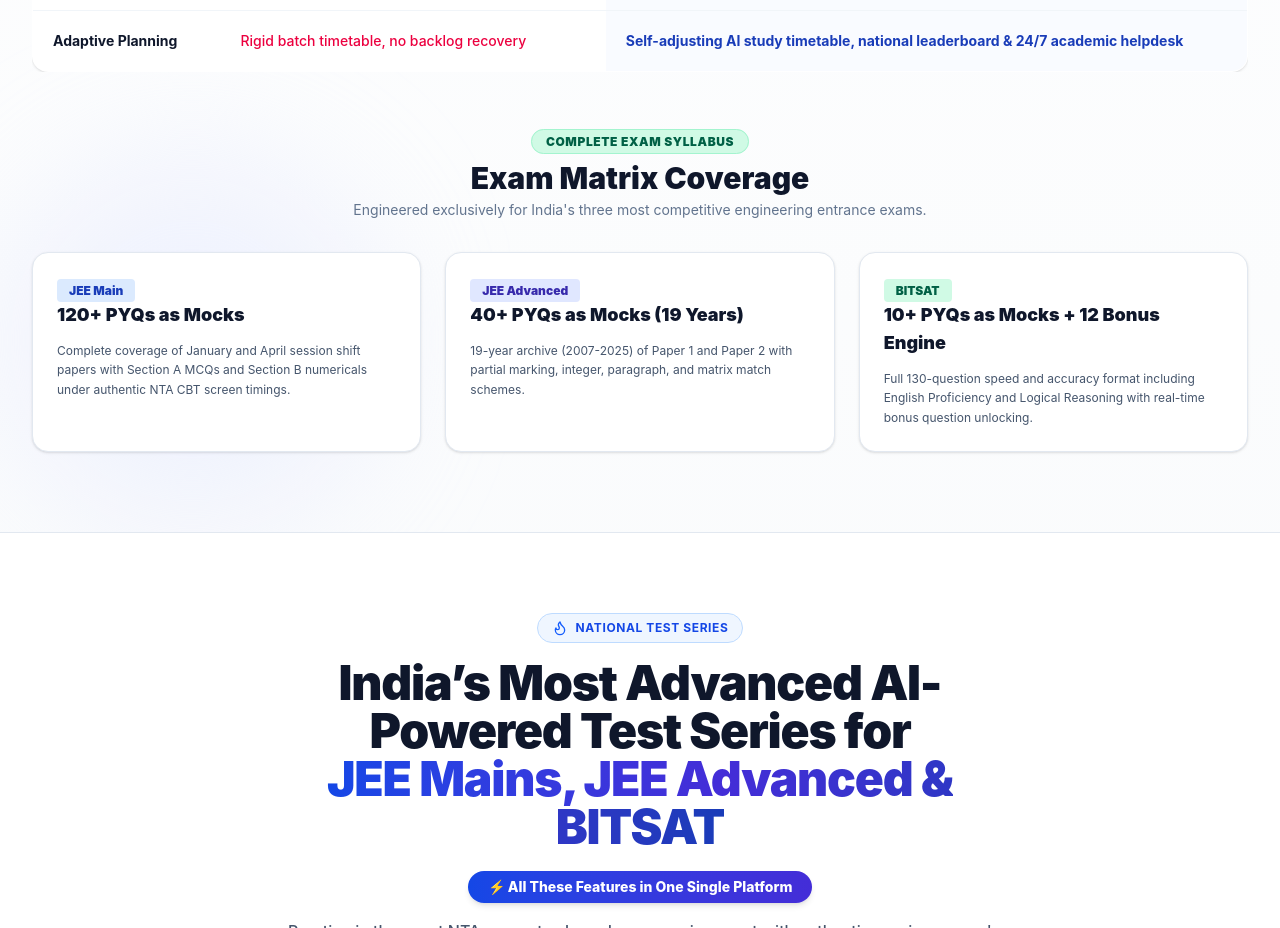
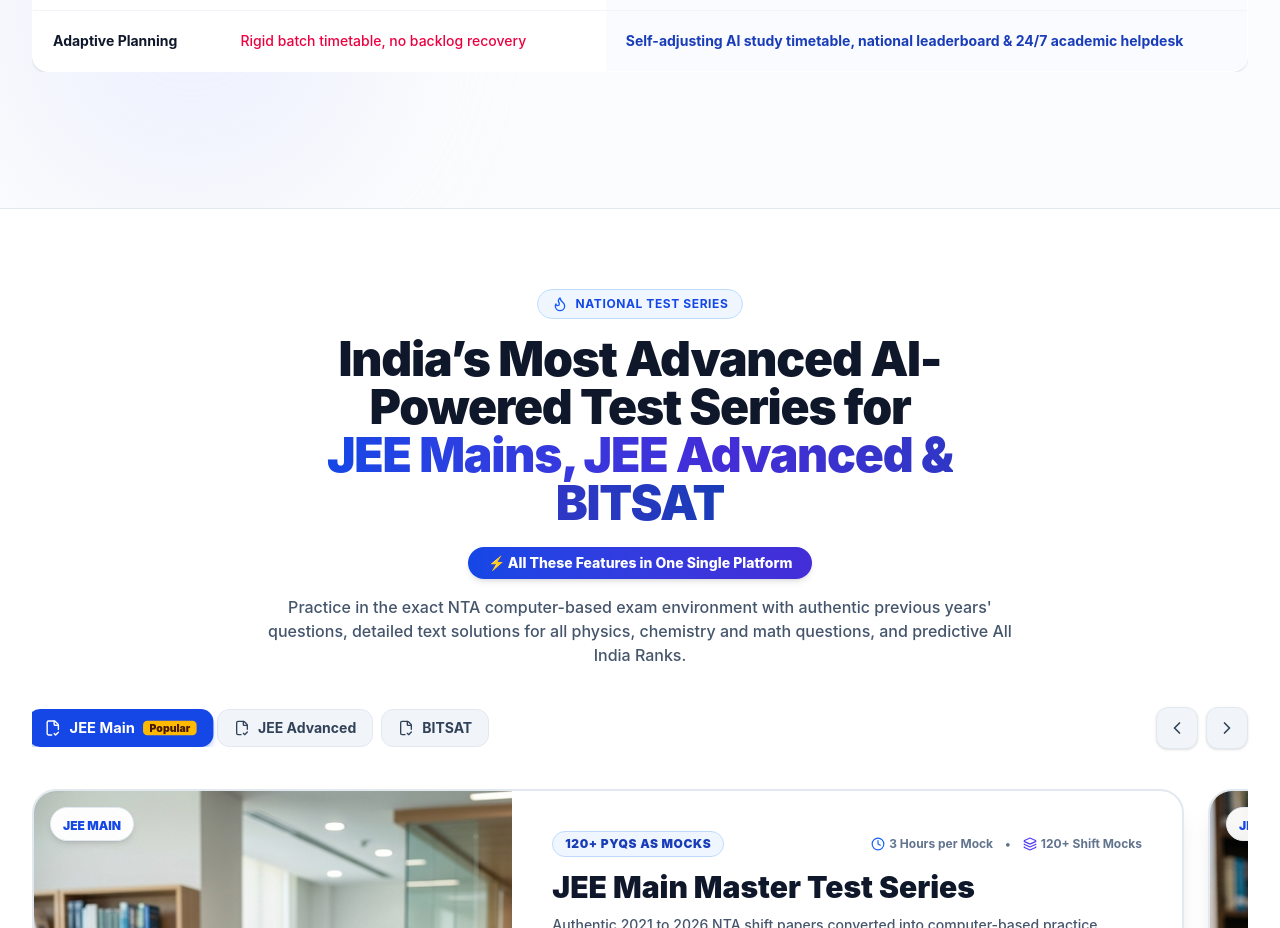
Before and after one commit to Pooja20004/rankpilot-webpage, a React (Vite) app: page / in a window 1280 px wide. Shown: the part 3220-4148 px from the top of the page. Built offline with nearby package versions, Linux system fonts and the light colour scheme.

Commit message:
Remove Exam Matrix Coverage section from AboutSection

```diff
--- a/src/components/AboutSection.tsx
+++ b/src/components/AboutSection.tsx
@@ -372,47 +372,6 @@
           </div>
         </div>
 
-        {/* Exam Matrix Coverage */}
-        <div>
-          <div className="text-center max-w-2xl mx-auto mb-8">
-            <span className="px-3.5 py-1 rounded-full text-xs font-black uppercase tracking-wider bg-emerald-100 text-emerald-800 border border-emerald-200">
-              Complete Exam Syllabus
-            </span>
-            <h3 className="text-2xl sm:text-3xl font-black text-slate-900 mt-2">
-              Exam Matrix Coverage
-            </h3>
-            <p className="text-xs sm:text-sm text-slate-500 mt-1">
-              Engineered exclusively for India's three most competitive engineering entrance exams.
-            </p>
-          </div>
-
-          <div className="grid grid-cols-1 md:grid-cols-3 gap-6">
-            <div className="p-6 bg-white rounded-2xl border border-slate-200 shadow-sm space-y-3 hover:border-blue-300 transition-all">
-              <span className="px-3 py-1 rounded bg-blue-100 text-blue-800 text-xs font-black">JEE Main</span>
-              <h4 className="text-lg font-black text-slate-900">120+ PYQs as Mocks</h4>
-              <p className="text-xs text-slate-600 leading-relaxed">
-                Complete coverage of January and April session shift papers with Section A MCQs and Section B numericals under authentic NTA CBT screen timings.
-              </p>
-            </div>
-
-            <div className="p-6 bg-white rounded-2xl border border-slate-200 shadow-sm space-y-3 hover:border-indigo-300 transition-all">
-              <span className="px-3 py-1 rounded bg-indigo-100 text-indigo-800 text-xs font-black">JEE Advanced</span>
-              <h4 className="text-lg font-black text-slate-900">40+ PYQs as Mocks (19 Years)</h4>
-              <p className="text-xs text-slate-600 leading-relaxed">
-                19-year archive (2007-2025) of Paper 1 and Paper 2 with partial marking, integer, paragraph, and matrix match schemes.
-              </p>
-            </div>
-
-            <div className="p-6 bg-white rounded-2xl border border-slate-200 shadow-sm space-y-3 hover:border-emerald-300 transition-all">
-              <span className="px-3 py-1 rounded bg-emerald-100 text-emerald-800 text-xs font-black">BITSAT</span>
-              <h4 className="text-lg font-black text-slate-900">10+ PYQs as Mocks + 12 Bonus Engine</h4>
-              <p className="text-xs text-slate-600 leading-relaxed">
-                Full 130-question speed and accuracy format including English Proficiency and Logical Reasoning with real-time bonus question unlocking.
-              </p>
-            </div>
-          </div>
-        </div>
-
       </div>
     </section>
   );
```
